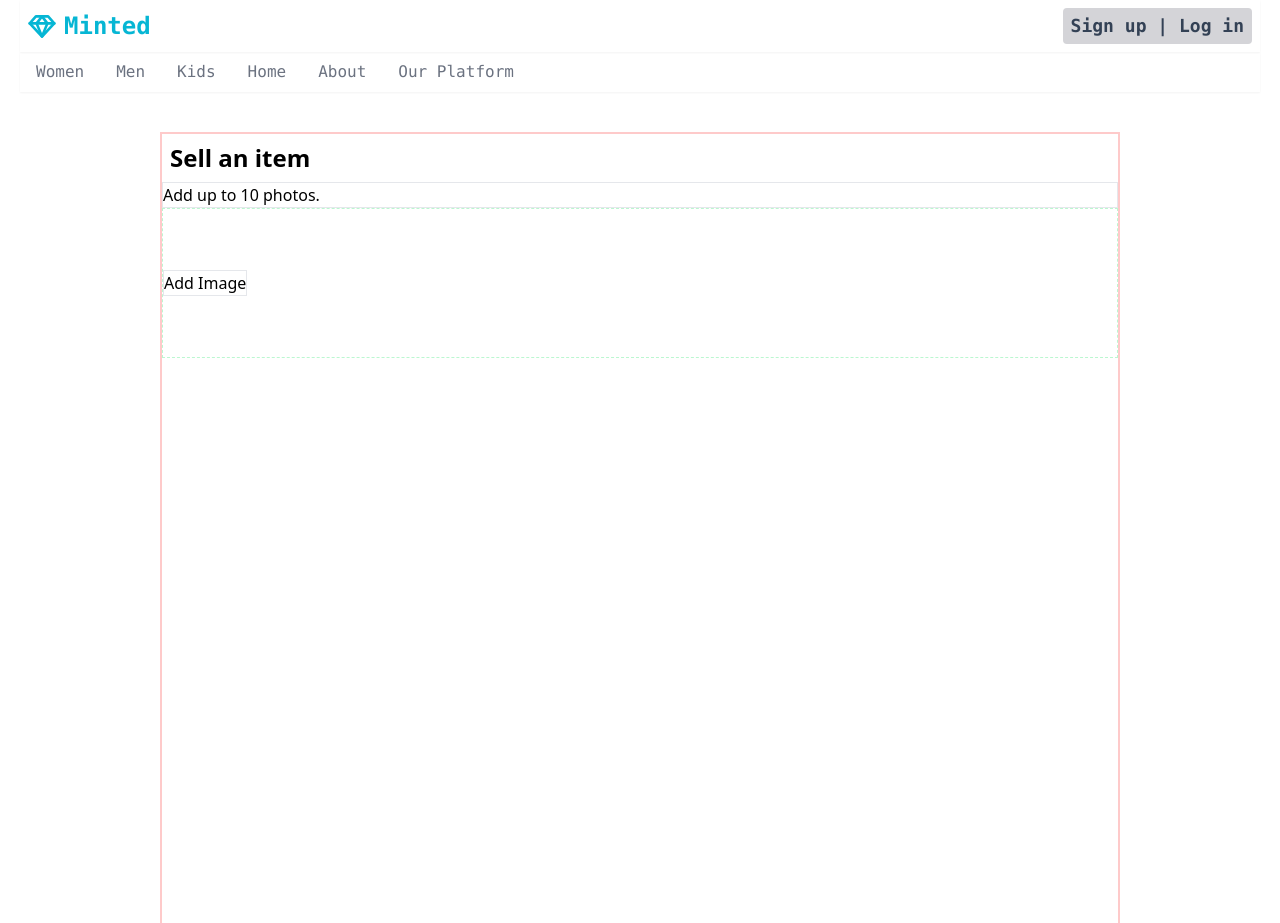
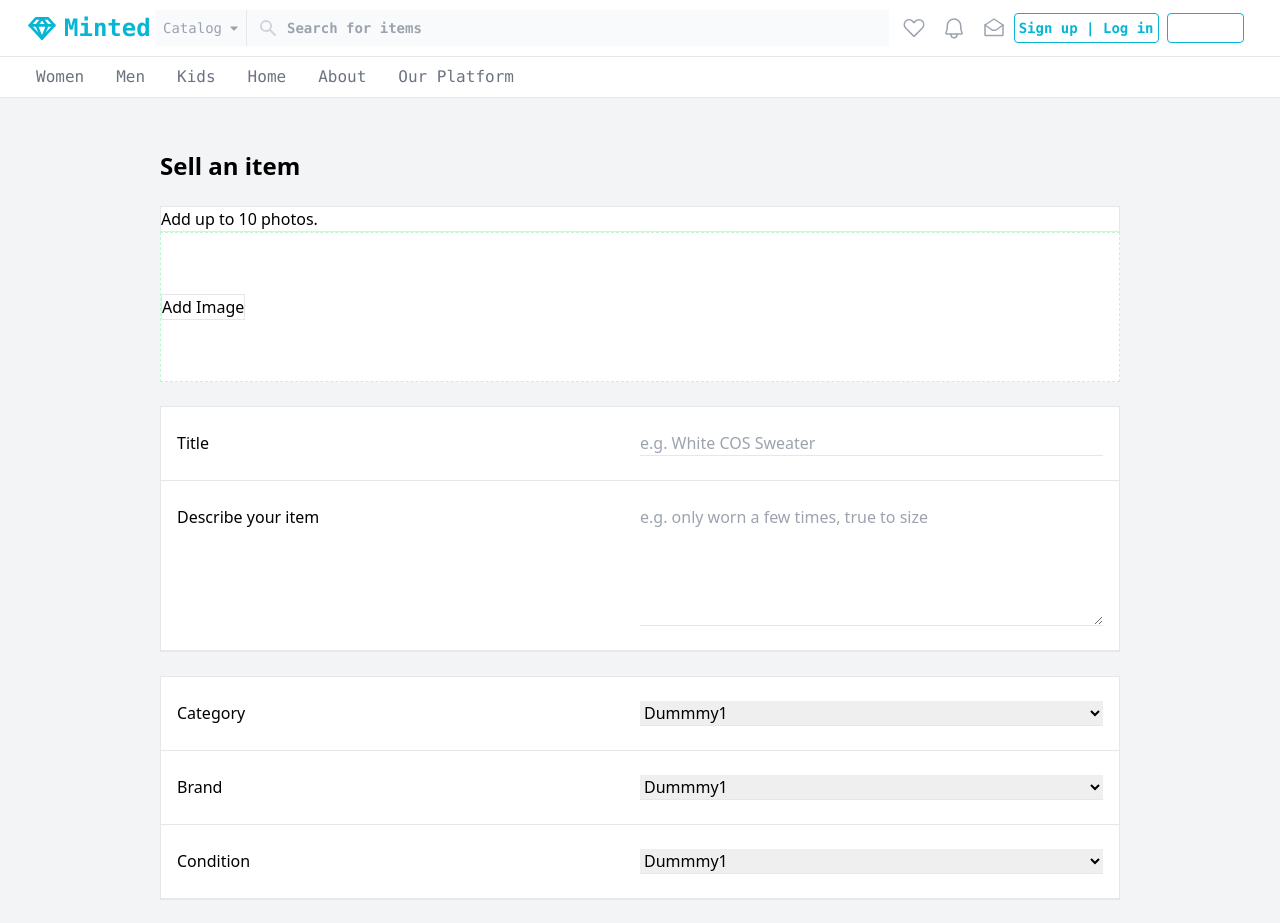
Before and after one commit to minjie0501/minted, a Next.js app in the folder frontend/: page /items/new in a window 1280 px wide. Shown: the top 923 px of the page. Built offline with nearby package versions, Linux system fonts and the light colour scheme.

Commit message:
navbar and sell item page

```diff
--- a/frontend/components/Layout.tsx
+++ b/frontend/components/Layout.tsx
@@ -1,6 +1,6 @@
 import React, { ReactElement } from "react";
 import { LoginModal } from "./Modals/LoginModal";
-import { Navbar } from "./Navbar";
+import { Navbar } from "./Navbar/Navbar";
 
 interface Props {
   children: ReactElement;
--- /dev/null
+++ b/frontend/components/Navbar/NavDropdown.tsx
@@ -0,0 +1,135 @@
+import React from "react";
+
+type Props = {};
+
+export function NavDropdown({}: Props) {
+  return (
+    <div className="dropdown relative">
+      <button
+        className="
+            dropdown-toggle
+            border
+            bg-gray-50
+            px-6
+            py-[11px]
+            text-gray-700
+            font-medium
+            text-xs
+            leading-tight
+            uppercase
+            hover:bg-gray-300 hover:shadow-lg
+            active:bg-gray-400 active:shadow-lg active:text-white
+            transition
+            duration-150
+            ease-in-out
+            flex
+            items-center
+            whitespace-nowrap
+          "
+        type="button"
+        id="dropdownMenuButton9"
+        data-bs-toggle="dropdown"
+        aria-expanded="false"
+      >
+        Light
+        <svg
+          aria-hidden="true"
+          data-prefix="fas"
+          data-icon="caret-down"
+          className="w-2 ml-2"
+          role="img"
+          xmlns="http://www.w3.org/2000/svg"
+          viewBox="0 0 320 512"
+        >
+          <path
+            fill="currentColor"
+            d="M31.3 192h257.3c17.8 0 26.7 21.5 14.1 34.1L174.1 354.8c-7.8 7.8-20.5 7.8-28.3 0L17.2 226.1C4.6 213.5 13.5 192 31.3 192z"
+          ></path>
+        </svg>
+      </button>
+      <ul
+        className="
+            dropdown-menu
+            min-w-max
+            absolute
+            hidden
+            bg-white
+            text-base
+            z-50
+            float-left
+            py-2
+            list-none
+            text-left
+            rounded-lg
+            shadow-lg
+            mt-1
+            m-0
+            bg-clip-padding
+            border-none
+          "
+        aria-labelledby="dropdownMenuButton9"
+      >
+        <li>
+          <a
+            className="
+                dropdown-item
+                text-sm
+                py-2
+                px-4
+                font-normal
+                block
+                w-full
+                whitespace-nowrap
+                bg-transparent
+                text-gray-700
+                hover:bg-gray-100
+              "
+            href="#"
+          >
+            Action
+          </a>
+        </li>
+        <li>
+          <a
+            className="
+                dropdown-item
+                text-sm
+                py-2
+                px-4
+                font-normal
+                block
+                w-full
+                whitespace-nowrap
+                bg-transparent
+                text-gray-700
+                hover:bg-gray-100
+              "
+            href="#"
+          >
+            Another action
+          </a>
+        </li>
+        <li>
+          <a
+            className="
+                dropdown-item
+                text-sm
+                py-2
+                px-4
+                font-normal
+                block
+                w-full
+                whitespace-nowrap
+                bg-transparent
+                text-gray-700
+                hover:bg-gray-100
+              "
+            href="#"
+          >
+            Something else here
+          </a>
+        </li>
+      </ul>
+    </div>
+  );
+}
--- a/frontend/components/Navbar.tsx
+++ b/frontend/components/Navbar/Navbar.tsx
@@ -1,14 +1,14 @@
 import React, { useEffect, useState } from "react";
-// import { Link } from "react-router-dom";
-// import { FontAwesomeIcon } from "@fortawesome/react-fontawesome";
-// import { faGem } from "@fortawesome/free-solid-svg-icons";
-import { SketchLogo } from "phosphor-react";
-import { Button } from "./Button";
+import { EnvelopeSimple, EnvelopeSimpleOpen, SketchLogo } from "phosphor-react";
+import { Button } from "../Button";
 import Link from "next/link";
-import { useAppSelector, useAppDispatch } from "../features/hooks";
-import { showModal } from "../features/loginModalSlice";
-import { Dropdown } from "./HamburgerMenu/Dropdown";
-import { ProfileDropdown } from "./ProfileDropdown";
+import { useAppSelector, useAppDispatch } from "../../features/hooks";
+import { showModal } from "../../features/loginModalSlice";
+import { Dropdown } from "../HamburgerMenu/Dropdown";
+import { NavDropdown } from "./NavDropdown";
+import { ProfileDropdown } from "../ProfileDropdown";
+import { SearchBar } from "./SearchBar";
+import { HeartStraight, Bell } from "phosphor-react";
 
 interface Props {}
 
@@ -41,49 +41,62 @@ export function Navbar({}: Props) {
     <>
       <div className="">
         <div className="h-full">
-          <div className="m-auto w-full xl:w-[1240px] px-5 xl:px-0">
+          <div className="m-auto w-full xl:w-[1240px] px-5 xl:px-0 ">
             <nav
-              className="flex justify-between items-center p-2 text-cyan-500 text-xl relative shadow-sm font-bold font-mono"
+              className="flex justify-between items-center p-2 text-cyan-500 text-xl relative font-bold font-mono"
               role="navigation"
             >
               <Link href="/">
-                {/* Minted <FontAwesomeIcon className="text-2xl" icon={faGem} /> */}
                 <div className=" flex text-2xl justify-center items-center cursor-pointer">
                   <SketchLogo size={28} weight="bold" />
                   <span className="ml-2">Minted</span>
                 </div>
               </Link>
+              <SearchBar />
 
               <div className="px-4 cursor-pointer md:hidden" onClick={() => setHamburgerOpen(!hamburgerOpen)}>
-                <svg xmlns="http://www.w3.org/2000/svg" className="h-6 w-6" fill="none" viewBox="0 0 24 24" stroke="currentColor">
+                <svg
+                  xmlns="http://www.w3.org/2000/svg"
+                  className="h-6 w-6"
+                  fill="none"
+                  viewBox="0 0 24 24"
+                  stroke="currentColor"
+                >
                   <path strokeLinecap="round" strokeLinejoin="round" strokeWidth={2} d="M4 6h16M4 12h16M4 18h16" />
                 </svg>
               </div>
               <div className="md:flex hidden text-base justify-center items-center lg:text-lg ">
-                {/* <Link href="/sign-up"> */}
-                {/* <a> */}
+                <HeartStraight className="w-6 h-6 text-gray-400 mx-2" />
+                <Bell className="w-6 h-6 text-gray-400 mx-2" />
+                <EnvelopeSimpleOpen className="w-6 h-6 text-gray-400 mx-2" />
                 {loggedIn ? (
                   <div>
                     <ProfileDropdown />
                   </div>
                 ) : (
-                  <Button value="Sign up | Log in" onClick={() => dispatch(showModal(true))} />
+                  <Button
+                    btnClass="bg-white text-cyan-500 border-cyan-500 border rounded p-1 text-sm"
+                    value="Sign up | Log in"
+                    onClick={() => dispatch(showModal(true))}
+                  />
                 )}
-                {/* <Link href="/items/new">
-                <span className="mx-4 cursor-pointer">Sell Now</span>
-              </Link> */}
-                {/* </a> */}
-                {/* </Link> */}
+                <Link href={"/items/new"}>
+                  <Button
+                    value="Sell now"
+                    btnClass="bg-white text-white mx-2 border-cyan-500 border rounded p-1 text-sm bg-cyan-500"
+                  />
+                </Link>
               </div>
             </nav>
             <Dropdown isOpen={hamburgerOpen} loggedIn={loggedIn} />
           </div>
         </div>
       </div>
-      <div className="">
+      <div className="w-full border-gray-200 border-b"></div>
+      <div className="m-auto w-full xl:w-[1240px] px-5 xl:px-0">
         <div className="h-full">
           <div className="m-auto w-full xl:w-[1240px] ">
-            <div className="flex justify-between items-center h-full text-gray-500 text-lg font-thin relative shadow-sm font-mono">
+            <div className="flex justify-between items-center h-full text-gray-500 text-lg font-thin relative  font-mono">
               <div className="md:flex hidden text-base justify-center items-center font-light ">
                 <div className="flex m-auto w-full xl:w-[1240px] ">
                   <Link href="/">
@@ -122,6 +135,7 @@ export function Navbar({}: Props) {
           </div>
         </div>
       </div>
+      <div className="w-full border-gray-200 border-b"></div>
     </>
   );
 }
--- /dev/null
+++ b/frontend/components/Navbar/SearchBar.tsx
@@ -0,0 +1,53 @@
+import React from 'react'
+
+type Props = {}
+
+export function SearchBar({}: Props) {
+  return (
+    <div className=" w-3/5 h-10 flex items-center">
+    <div className="relative w-full flex-1 justify-center items-center">
+      <div className="bg-gray-50  text-gray-400 text-sm font-normal w-full p-2 flex">
+        <div className="flex ">
+          Catalog
+          <svg
+            aria-hidden="true"
+            data-prefix="fas"
+            data-icon="caret-down"
+            className="w-2 ml-2"
+            role="img"
+            xmlns="http://www.w3.org/2000/svg"
+            viewBox="0 0 320 512"
+          >
+            <path
+              fill="currentColor"
+              d="M31.3 192h257.3c17.8 0 26.7 21.5 14.1 34.1L174.1 354.8c-7.8 7.8-20.5 7.8-28.3 0L17.2 226.1C4.6 213.5 13.5 192 31.3 192z"
+            ></path>
+          </svg>
+        </div>
+      </div>
+    </div>
+    <div className="relative w-full">
+      <div className="flex absolute inset-y-0 left-0 items-center pl-3 pointer-events-none ">
+        <svg
+          className="w-5 h-5 text-gray-300 dark:text-gray-400"
+          fill="currentColor"
+          viewBox="0 0 20 20"
+          xmlns="http://www.w3.org/2000/svg"
+        >
+          <path
+            fill-rule="evenodd"
+            d="M8 4a4 4 0 100 8 4 4 0 000-8zM2 8a6 6 0 1110.89 3.476l4.817 4.817a1 1 0 01-1.414 1.414l-4.816-4.816A6 6 0 012 8z"
+            clip-rule="evenodd"
+          ></path>
+        </svg>
+      </div>
+      <input
+        type="text"
+        id="table-search"
+        className="bg-gray-50  border-gray-200 border-l outline-none text-gray-900 text-sm block w-full pl-10 p-2"
+        placeholder="Search for items"
+      />
+    </div>
+  </div>
+  )
+}
--- a/frontend/pages/items/new.tsx
+++ b/frontend/pages/items/new.tsx
@@ -4,6 +4,7 @@ type Props = {};
 
 // TODO: add drag and drop later
 // TODO: add some kind of error message when the user tries to add more than 10 images
+// TODO: select box arrow look up when open look down when closed
 export default function New({}: Props) {
   const [images, setImages] = useState<Array<File>>([]);
   const fileInputRef = useRef<HTMLInputElement>();
@@ -28,17 +29,22 @@ export default function New({}: Props) {
     const imgs = [] as any;
     const selectedImages = (e.target as HTMLInputElement).files;
     for (let i = 0; i < selectedImages!.length; i++) {
-      if ((e.target as HTMLInputElement).files![i] && (e.target as HTMLInputElement).files![i].type.substr(0, 5) === "image") {
+      if (
+        (e.target as HTMLInputElement).files![i] &&
+        (e.target as HTMLInputElement).files![i].type.substr(0, 5) === "image"
+      ) {
         imgs.push(await readFileAsText((e.target as HTMLInputElement).files![i]));
       }
     }
-    if(images?.length + imgs.length<11) setImages((prev) => prev!.concat(imgs as any));
+    if (images?.length + imgs.length < 11) setImages((prev) => prev!.concat(imgs as any));
   };
 
   return (
-    <div className="m-auto w-[390px] sm:w-[690px] md:w-[820px] lg:w-[960px] border-red-200 border-2 h-screen mt-10">
-      <h2 className="font-semibold text-2xl m-2">Sell an item</h2>
-      <div className="border-gray-200  border">
+    <div className="bg-gray-100 pt-10">
+      <div className="m-auto w-[390px] sm:w-[690px] md:w-[820px] lg:w-[960px] h-full">
+        <h2 className="font-semibold text-2xl  pt-3 bg-gray-100">Sell an item</h2>
+        <div className=" my-6 bg-white">
+          <div className="border-gray-200 border">
             <h3>Add up to 10 photos. </h3>
           </div>
           <div className="flex border-green-200 border-dashed border w-full min-h-[150px]">
@@ -80,6 +86,86 @@ export default function New({}: Props) {
               </form>
             </div>
           </div>
+        </div>
+
+        <div className="border-gray-200 border bg-white my-6">
+          <div className=" flex flex-1 py-6 px-4 border-gray-200 border-b">
+            <div className="flex-1">Title</div>
+            <div className="flex-1">
+              <input
+                type="text"
+                className="border-b border-gray-200 w-full focus:border-cyan-400 outline-none"
+                placeholder="e.g. White COS Sweater"
+              />
+            </div>
+          </div>
+          <div className=" flex flex-1 py-6 px-4 border-gray-200 border-b">
+            <div className="flex-1">Describe your item</div>
+            <textarea
+              className="flex-1 outline-none border-b border-gray-200 w-full focus:border-cyan-400"
+              placeholder="e.g. only worn a few times, true to size"
+              cols={30}
+              rows={5}
+            />
+          </div>
+        </div>
+
+        <div className="border-gray-200 border bg-white my-6">
+          <div className=" flex flex-1 py-6 px-4 border-gray-200 border-b">
+            <div className="flex-1">Category</div>
+            <div className="flex-1">
+              <select name="" id="" className="w-full outline-none border-b border-gray-200">
+                <option value="Dummy">Dummmy1</option>
+                <option value="Dummy">Dummmy1</option>
+                <option value="Dummy">Dummmy1</option>
+                <option value="Dummy">Dummmy1</option>
+              </select>
+            </div>
+          </div>
+          <div className=" flex flex-1 py-6 px-4 border-gray-200 border-b">
+            <div className="flex-1">Brand</div>
+            <div className="flex-1">
+              <select name="" id="" className="w-full outline-none border-b border-gray-200">
+                <option value="Dummy">Dummmy1</option>
+                <option value="Dummy">Dummmy1</option>
+                <option value="Dummy">Dummmy1</option>
+                <option value="Dummy">Dummmy1</option>
+              </select>
+            </div>
+          </div>
+          <div className=" flex flex-1 py-6 px-4 border-gray-200 border-b">
+            <div className="flex-1">Condition</div>
+            <div className="flex-1">
+              <select name="" id="" className="w-full outline-none border-b border-gray-200">
+                <option value="Dummy">Dummmy1</option>
+                <option value="Dummy">Dummmy1</option>
+                <option value="Dummy">Dummmy1</option>
+                <option value="Dummy">Dummmy1</option>
+              </select>
+            </div>
+          </div>
+        </div>
+
+        <div className="border-gray-200 border bg-white my-6">
+          <div className=" flex flex-1 py-6 px-4 border-gray-200 border-b">
+            <div className="flex-1">Price</div>
+            <div className="flex-1">
+              <input
+                type="text"
+                className="border-b border-gray-200 w-full focus:border-cyan-400 outline-none"
+                placeholder="$0.00"
+              />
+            </div>
+          </div>
+          <div className=" flex flex-1 py-6 px-4 border-gray-200 border-b">
+            <div className="flex-1"></div>
+            <div className="flex-1  items-center flex">
+            <input className="form-check-input appearance-none h-6 w-6 border border-gray-300 rounded-sm bg-white checked:bg-cyan-500 checked:border-blue-600 focus:outline-none transition duration-200 mt-1 align-top bg-no-repeat bg-center bg-contain float-left mr-2 cursor-pointer" type="checkbox" value="" id="swap" />
+              <label htmlFor="swap">I'm interested in swapping this</label>
+            </div>
+          </div>
+        </div>
+
         {/* <div className="bg-gray-200 w-screen h-screen">
         <div className="m-auto w-[960px] max-w-full border-red-200 border">
           <h2>Sell an item</h2>
@@ -101,5 +187,6 @@ export default function New({}: Props) {
         </div>
       </div> */}
       </div>
+    </div>
   );
 }
```
Also changed, not shown: frontend/components/ProfileDropdown.tsx (+29 -21 lines). Lines whose indentation alone changed are shown as unchanged.
